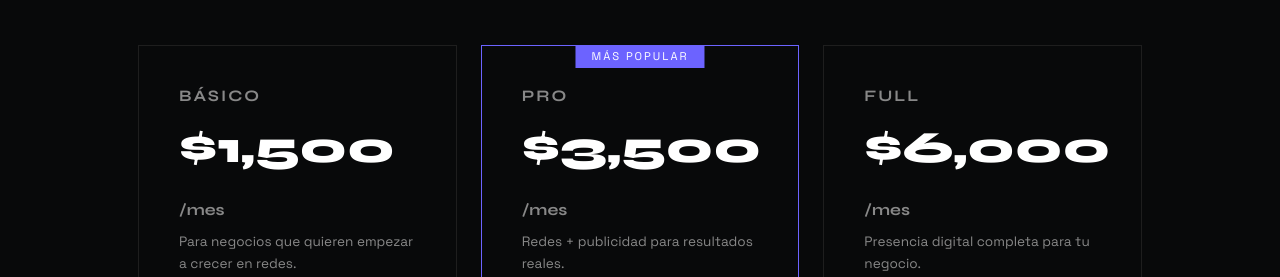
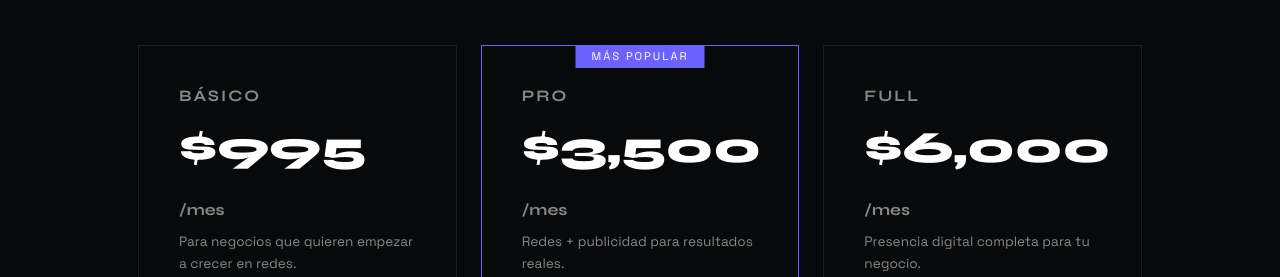
Before and after one commit to oscargtz2323/kodexa_agency1, a plain HTML site: page index.html in a window 1280 px wide. Shown: the part 2023-2300 px from the top of the page. Drawn offline with Linux system fonts and the light colour scheme.

Commit message:
Update index.html

```diff
--- a/index.html
+++ b/index.html
@@ -142,7 +142,7 @@ footer{text-align:center;padding:2rem;color:#444;font-size:0.75rem;letter-spacin
   <div class="pricing-grid">
     <div class="pricing-card">
       <div class="pricing-name">Básico</div>
-      <div class="pricing-price">$1,500 <span>/mes</span></div>
+      <div class="pricing-price">$995 <span>/mes</span></div>
       <div class="pricing-desc">Para negocios que quieren empezar a crecer en redes.</div>
       <ul class="pricing-features">
         <li>Manejo de Instagram</li>
```
